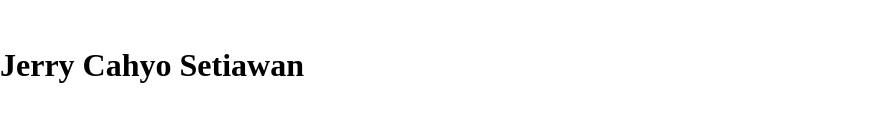
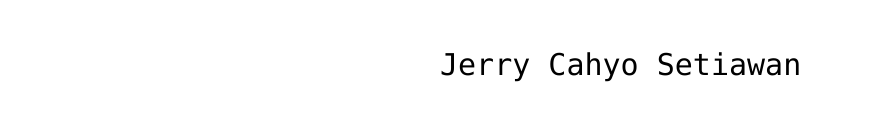
Before and after one commit to JeCase/hello-world, a plain HTML site: page index.html in a window 1280 px wide. Shown: the part 341-476 px from the top of the page, without its empty margins (0-894 px from the left). Drawn offline with Linux system fonts and the light colour scheme.

Commit message:
Update styles.css

```diff
--- a/styles.css
+++ b/styles.css
@@ -9,6 +9,13 @@
   margin: 50px auto;
 }
 
+h1{
+  display: block;
+  width: 400px;
+  margin: 50px auto;
+  font: 30px Monaco,"Courier New","DejaVu Sans Mono","Bitstream Vera Sans Mono",monospace;
+}
+
 p {
   display: block;
   width: 400px;
```
